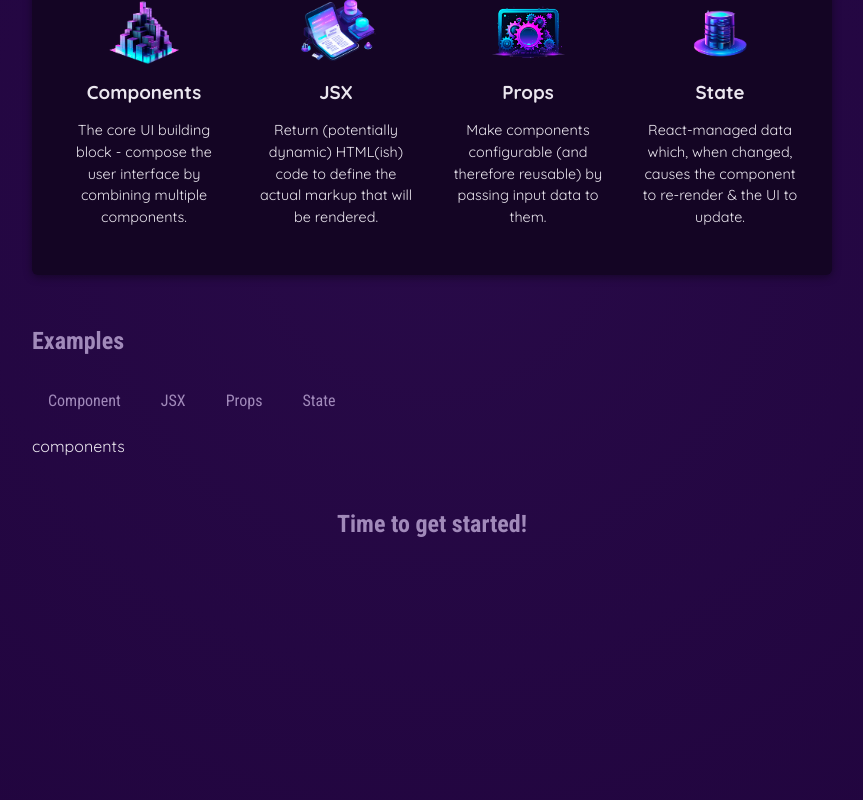
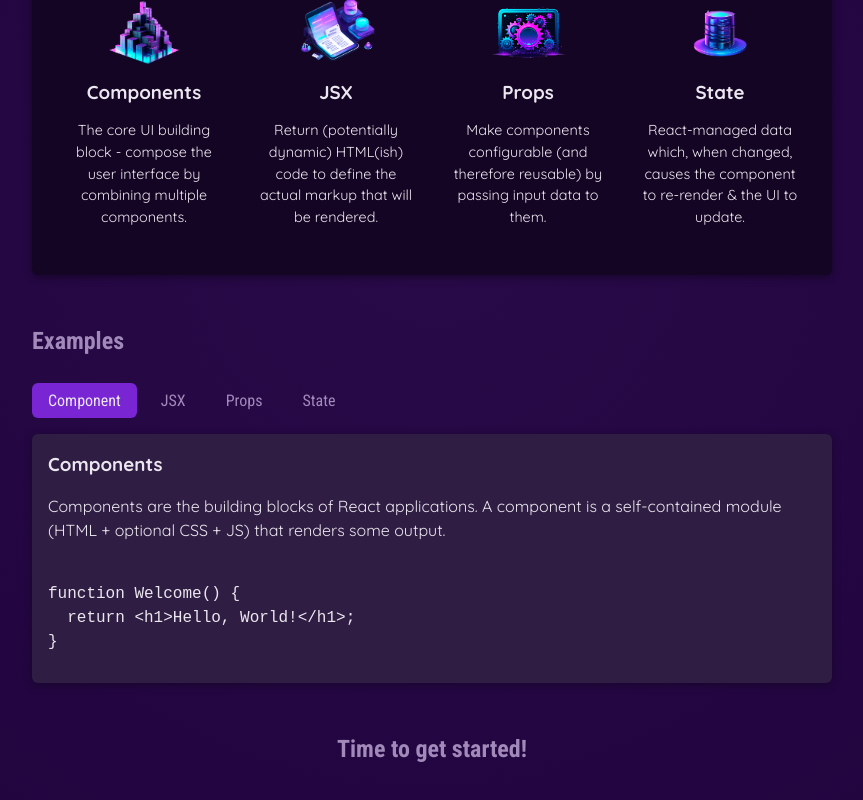
Before and after one commit to lenalizmartinez/projectsReact, a React (Vite) app in the folder projects/holamundo/: page / in a window 1280 px wide. Both pictures are taken after a click on the button "Component". Shown: the part 424-1224 px from the top of the page, without its empty margins (208-1071 px from the left). Built offline with nearby package versions, Linux system fonts and the light colour scheme.

Commit message:
Hooks ready

```diff
--- a/projects/holamundo/src/App.jsx
+++ b/projects/holamundo/src/App.jsx
@@ -1,56 +1,64 @@
-import {useState} from 'react';
-import reactImg from './assets/react-core-concepts.png';
-import componentsImg from './assets/components.png';
-import { CORE_CONCEPTS } from './data.js';
-import Header from './components/Header.jsx';
-import CoreConcept from './components/CoreConcepts.jsx';
-import TabButton from './components/TabButton.jsx';
+import { useState } from "react";
+import reactImg from "./assets/react-core-concepts.png";
+import componentsImg from "./assets/components.png";
+import { CORE_CONCEPTS, EXAMPLES } from "./data.js";
+import Header from "./components/Header.jsx";
+import CoreConcept from "./components/CoreConcepts.jsx";
+import TabButton from "./components/TabButton.jsx";
 
 function App() {
+  const [selectedTopic, setSelectedTopic] = useState();
 
-  const [selectedTopic, setSelectedTopic]= useState('Please click a button');
+  function handSelect(selectedButton) {
+    //tabContent = selectedButton;
+    setSelectedTopic(selectedButton);
+    //selectedButton => 'components', 'jsx', 'props',
+    console.log(setSelectedTopic);
+  }
 
-let tabContent = 'please click a button';
+  let tabContent = <p>Please select a topic.</p>;
 
-function handSelect(selectedButton){
-
-  //tabContent = selectedButton;
-  setSelectedTopic(selectedButton);
-  //selectedButton => 'components', 'jsx', 'props',
-  console.log(setSelectedTopic);
-}
-
-console.log('APP component executing');
+  if(selectedTopic){
+    tabContent = (
+    <div id="tab-content">
+      <h3>{EXAMPLES[selectedTopic].title}</h3>
+      <p>{EXAMPLES[selectedTopic].description}</p>
+      <pre>
+        <code>{EXAMPLES[selectedTopic].code}</code>
+      </pre>
+    </div>
+    );
+  }
 
   return (
     <div>
       <Header />
       <main>
         <section id="core-concepts">
-          <h2>
-            Core Concepts
-          </h2>
+          <h2>Core Concepts</h2>
           <ul>
             <CoreConcept
               title={CORE_CONCEPTS[0].title}
               description={CORE_CONCEPTS[0].description}
               image={CORE_CONCEPTS[0].image}
             />
-             <CoreConcept {... CORE_CONCEPTS[1]}/>
-             <CoreConcept {... CORE_CONCEPTS[2]}/>
-             <CoreConcept {... CORE_CONCEPTS[3]}/>
+            <CoreConcept {...CORE_CONCEPTS[1]} />
+            <CoreConcept {...CORE_CONCEPTS[2]} />
+            <CoreConcept {...CORE_CONCEPTS[3]} />
           </ul>
-
         </section>
         <section id="examples">
           <h2>Examples</h2>
           <menu>
-            <TabButton onSelect={() => handSelect('components')}>Component</TabButton>
-            <TabButton onSelect={() => handSelect('jsx')}>JSX</TabButton>
-            <TabButton onSelect={() => handSelect('props')}>Props</TabButton>
-            <TabButton onSelect={() => handSelect('state')}>State</TabButton>
+            <TabButton isSelected={selectedTopic === 'components'} onSelect={() => handSelect("components")}>
+              Component
+            </TabButton>
+            <TabButton isSelected={selectedTopic === 'jsx'} onSelect={() => handSelect("jsx")}>JSX</TabButton>
+            <TabButton isSelected={selectedTopic === 'props'} onSelect={() => handSelect("props")}>Props</TabButton>
+            <TabButton isSelected={selectedTopic === 'state'} onSelect={() => handSelect("state")}>State</TabButton>
           </menu>
-            {selectedTopic}
+
+          {tabContent}
         </section>
 
         <h2>Time to get started!</h2>
@@ -59,5 +67,4 @@
   );
 }
 
-
 export default App;
--- a/projects/holamundo/src/components/TabButton.jsx
+++ b/projects/holamundo/src/components/TabButton.jsx
@@ -1,7 +1,7 @@
-export default function TabButton({children, onSelect}){
+export default function TabButton({children, onSelect, isSelected}){
     console.log('APP tabButton executing');
     return (
-        <li><button onClick={onSelect}>{children}</button></li>
+        <li><button className={isSelected ? "active" : undefined } onClick={onSelect}>{children}</button></li>
     );
 }
 
--- a/projects/holamundo/src/data.js
+++ b/projects/holamundo/src/data.js
@@ -29,3 +29,54 @@
       'React-managed data which, when changed, causes the component to re-render & the UI to update.',
   },
 ];
+
+export const EXAMPLES = {
+  components: {
+    title: 'Components',
+    description:
+      'Components are the building blocks of React applications. A component is a self-contained module (HTML + optional CSS + JS) that renders some output.',
+    code: `
+function Welcome() {
+  return <h1>Hello, World!</h1>;
+}`,
+  },
+  jsx: {
+    title: 'JSX',
+    description:
+      'JSX is a syntax extension to JavaScript. It is similar to a template language, but it has full power of JavaScript (e.g., it may output dynamic content).',
+    code: `
+<div>
+  <h1>Welcome {userName}</h1>
+  <p>Time to learn React!</p>
+</div>`,
+  },
+  props: {
+    title: 'Props',
+    description:
+      'Components accept arbitrary inputs called props. They are like function arguments.',
+    code: `
+function Welcome(props) {
+  return <h1>Hello, {props.name}</h1>;
+}`,
+  },
+  state: {
+    title: 'State',
+    description:
+      'State allows React components to change their output over time in response to user actions, network responses, and anything else.',
+    code: `
+function Counter() {
+  const [isVisible, setIsVisible] = useState(false);
+
+  function handleClick() {
+    setIsVisible(true);
+  }
+
+  return (
+    <div>
+      <button onClick={handleClick}>Show Details</button>
+      {isVisible && <p>Amazing details!</p>}
+    </div>
+  );
+}`,
+  },
+};
```
